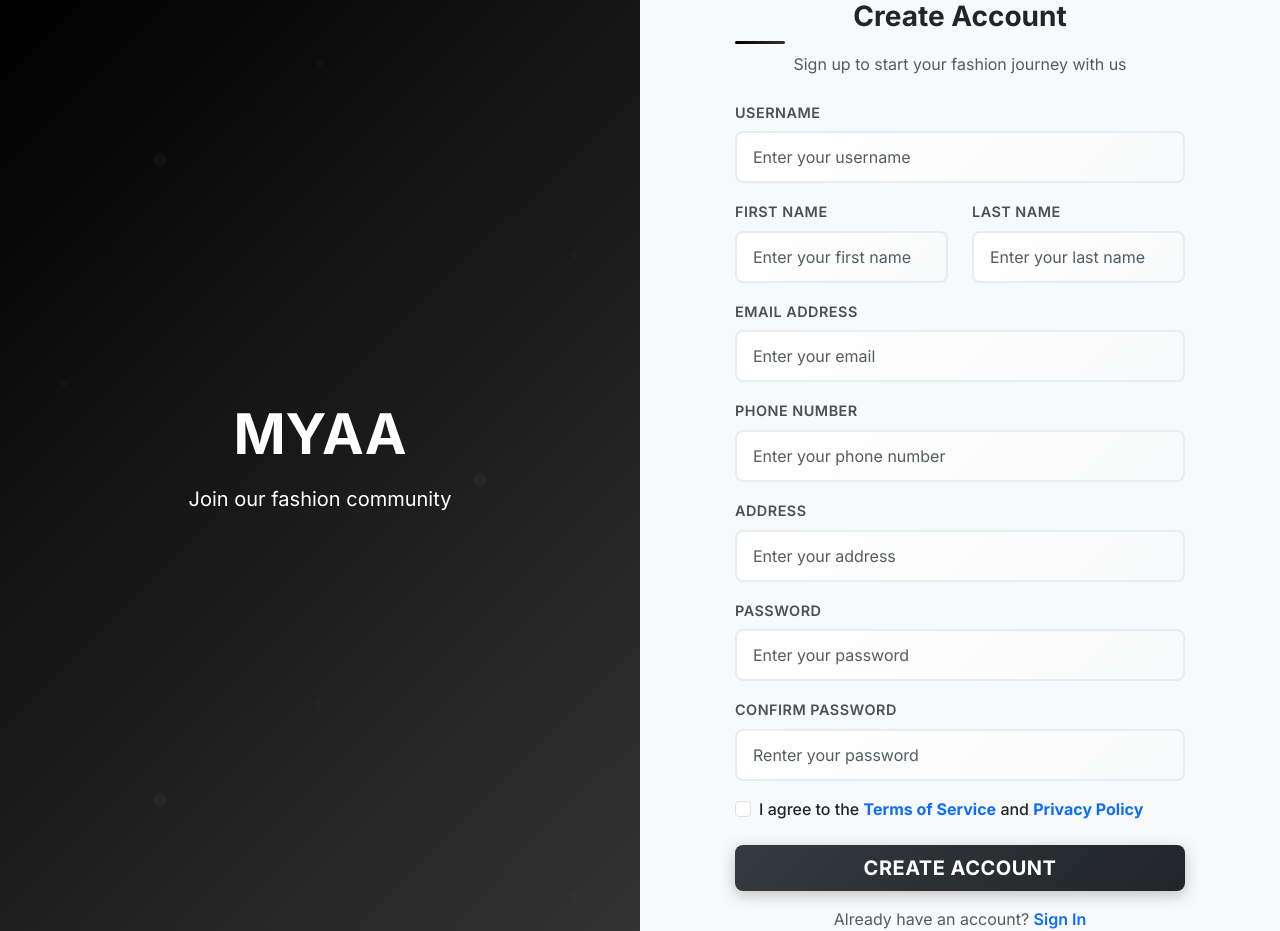
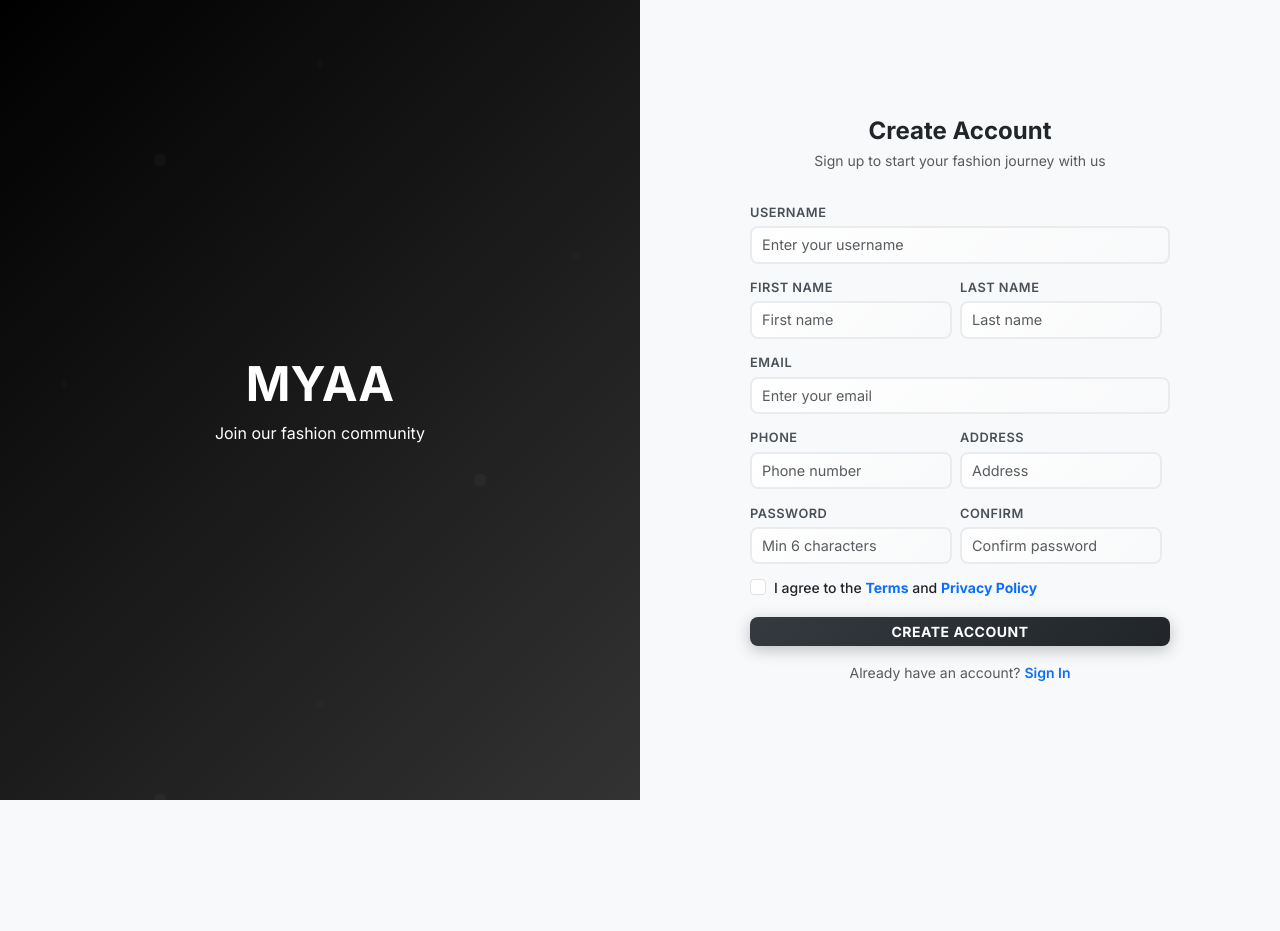
Before and after one commit to AliHRadwan/JS-Project, a plain HTML site: page public/signup.html in a window 1280 px wide. After the commit the page ends 800 px from the top, so only its background shows below. Drawn offline with nearby package versions, Linux system fonts and the light colour scheme.

Commit message:
enhancing the signup page layout

```diff
--- a/public/css/signup.css
+++ b/public/css/signup.css
@@ -1,8 +1,73 @@
-/* Signup Page Styles */
-body {
+/* Signup Page Styles - fit viewport, no scroll */
+html, body {
   font-family: 'Inter', -apple-system, BlinkMacSystemFont, 'Segoe UI', Roboto, sans-serif;
   background-color: #f8f9fa;
-  overflow-x: hidden;
+  overflow: hidden;
+  height: 100%;
+  margin: 0;
+  padding: 0;
+}
+
+.signup-viewport {
+  height: 100vh;
+  max-height: 100vh;
+  overflow: hidden;
+  padding: 0;
+}
+
+.signup-row {
+  height: 100%;
+  min-height: 0;
+}
+
+.auth-right {
+  overflow: hidden;
+  padding: clamp(8px, 2vh, 20px);
+}
+
+.signup-form-wrap {
+  width: 100%;
+  max-width: 420px;
+  max-height: 100%;
+  display: flex;
+  flex-direction: column;
+  justify-content: center;
+  gap: 0;
+}
+
+.signup-header {
+  margin-bottom: 1.25rem;
+  padding-bottom: 0.5rem;
+}
+
+.signup-form {
+  display: flex;
+  flex-direction: column;
+  gap: 0;
+}
+
+.signup-field {
+  margin-bottom: 0.65rem;
+  width: 100%;
+}
+
+.signup-terms {
+  flex: 1 1 100%;
+  margin-bottom: 0.6rem;
+}
+
+.signup-submit {
+  flex: 1 1 100%;
+  margin-top: 0.4rem;
+}
+
+.signup-footer {
+  margin-top: 0.65rem;
+  padding-top: 0.35rem;
+}
+
+.auth-left-inner {
+  padding: 1rem;
 }
 
 /* Enhanced checkbox validation styling */
@@ -91,10 +156,17 @@ body {
 .form-label {
   font-weight: 600;
   color: #495057;
-  margin-bottom: 8px;
+  margin-bottom: 4px;
   text-transform: uppercase;
   letter-spacing: 0.5px;
+  font-size: 0.8rem;
+}
+
+/* Compact form controls on signup */
+.signup-form .form-control {
+  padding: 6px 10px;
   font-size: 0.9rem;
+  min-height: 34px;
 }
 
 /* Dashboard-style buttons */
--- a/public/js/signup.js
+++ b/public/js/signup.js
@@ -113,13 +113,8 @@ function validateField(fieldId) {
         return false;
     }
 
-    if (fieldId === 'password' && value.length < 16) {
-        showError(fieldId, 'Password must be at least 16 characters long!');
-        return false;
-    }
-
-    if (fieldId === 'password' && (!/[A-Z]/.test(value) || !/[0-9]/.test(value) || !/[@#$%&*]/.test(value))) {
-        showError(fieldId, 'Password must contain at least 1 uppercase letter, 1 number, and 1 symbol (@#$%&*)!');
+    if (fieldId === 'password' && value.length < 6) {
+        showError(fieldId, 'Password must be at least 6 characters!');
         return false;
     }
 
@@ -244,8 +239,8 @@ function validateFormData(formData) {
         hasErrors = true;
     }
 
-    if (formData.password.length < 16 || !/[A-Z]/.test(formData.password) || !/[0-9]/.test(formData.password) || !/[@#$%&*]/.test(formData.password)) {
-        showError('password', 'Password must be at least 16 characters long and contain at least 1 uppercase letter, 1 number, and 1 symbol (@#$%&*)!');
+    if (formData.password.length < 6) {
+        showError('password', 'Password must be at least 6 characters!');
         hasErrors = true;
     }
 
--- a/public/signup.html
+++ b/public/signup.html
@@ -10,81 +10,82 @@
   <link rel="stylesheet" href="css/signup.css">
 </head>
 <body>
-  <div class="container-fluid vh-100 p-0">
-    <div class="row h-100 g-0">
+  <div class="container-fluid signup-viewport">
+    <div class="row signup-row g-0">
       <!-- Left Panel -->
       <div class="col-lg-6 d-flex align-items-center justify-content-center auth-left">
-        <div class="text-center text-white">
-          <h1 class="display-4 fw-bold mb-3">MYAA</h1>
-          <p class="fs-5">Join our fashion community</p>
+        <div class="text-center text-white auth-left-inner">
+          <h1 class="display-5 fw-bold mb-2">MYAA</h1>
+          <p class="fs-6 mb-0">Join our fashion community</p>
         </div>
       </div>
 
       <!-- Right Panel -->
       <div class="col-lg-6 d-flex align-items-center justify-content-center auth-right">
-        <div class="w-100" style="max-width: 450px;">
-          <div class="text-center mb-4">
-            <h2 class="h3 fw-bold text-dark mb-2">Create Account</h2>
-            <p class="text-muted">Sign up to start your fashion journey with us</p>
+        <div class="signup-form-wrap">
+          <div class="text-center signup-header">
+            <h2 class="h4 fw-bold text-dark mb-1">Create Account</h2>
+            <p class="text-muted small mb-0">Sign up to start your fashion journey with us</p>
           </div>
 
-          <form id="signupForm" class="needs-validation" novalidate>
-            <div class="mb-3">
+          <form id="signupForm" class="needs-validation signup-form" novalidate>
+            <div class="signup-field">
               <label for="username" class="form-label fw-semibold">Username</label>
-              <input type="text" class="form-control form-control-lg" id="username" placeholder="Enter your username" required>
+              <input type="text" class="form-control form-control-sm" id="username" placeholder="Enter your username" required>
             </div>
 
-            <div class="row mb-3">
-              <div class="col-md-6 mb-3 mb-md-0">
+            <div class="row g-2 signup-field">
+              <div class="col-6">
                 <label for="firstName" class="form-label fw-semibold">First Name</label>
-                <input type="text" class="form-control form-control-lg" id="firstName" placeholder="Enter your first name" required>
+                <input type="text" class="form-control form-control-sm" id="firstName" placeholder="First name" required>
               </div>
-              <div class="col-md-6">
+              <div class="col-6">
                 <label for="lastName" class="form-label fw-semibold">Last Name</label>
-                <input type="text" class="form-control form-control-lg" id="lastName" placeholder="Enter your last name" required>
+                <input type="text" class="form-control form-control-sm" id="lastName" placeholder="Last name" required>
               </div>
             </div>
 
-            <div class="mb-3">
-              <label for="email" class="form-label fw-semibold">Email Address</label>
-              <input type="email" class="form-control form-control-lg" id="email" placeholder="Enter your email" required>
+            <div class="signup-field">
+              <label for="email" class="form-label fw-semibold">Email</label>
+              <input type="email" class="form-control form-control-sm" id="email" placeholder="Enter your email" required>
             </div>
 
-            <div class="mb-3">
-              <label for="phone" class="form-label fw-semibold">Phone Number</label>
-              <input type="tel" class="form-control form-control-lg" id="phone" placeholder="Enter your phone number" required>
+            <div class="row g-2 signup-field">
+              <div class="col-6">
+                <label for="phone" class="form-label fw-semibold">Phone</label>
+                <input type="tel" class="form-control form-control-sm" id="phone" placeholder="Phone number" required>
+              </div>
+              <div class="col-6">
+                <label for="address" class="form-label fw-semibold">Address</label>
+                <input type="text" class="form-control form-control-sm" id="address" placeholder="Address" required>
+              </div>
             </div>
 
-            <div class="mb-3">
-              <label for="address" class="form-label fw-semibold">Address</label>
-              <input type="text" class="form-control form-control-lg" id="address" placeholder="Enter your address" required>
+            <div class="row g-2 signup-field">
+              <div class="col-6">
+                <label for="password" class="form-label fw-semibold">Password</label>
+                <input type="password" class="form-control form-control-sm" id="password" placeholder="Min 6 characters" required>
+              </div>
+              <div class="col-6">
+                <label for="confirmPassword" class="form-label fw-semibold">Confirm</label>
+                <input type="password" class="form-control form-control-sm" id="confirmPassword" placeholder="Confirm password" required>
+              </div>
             </div>
 
-            <div class="mb-3">
-              <label for="password" class="form-label fw-semibold">Password</label>
-              <input type="password" class="form-control form-control-lg" id="password" placeholder="Enter your password" required>
-            </div>
-
-            <div class="mb-3">
-              <label for="confirmPassword" class="form-label fw-semibold">Confirm Password</label>
-              <input type="password" class="form-control form-control-lg" id="confirmPassword" placeholder="Renter your password " required>
-            </div>
-
-            <div class="mb-4">
+            <div class="signup-field signup-terms">
               <div class="form-check">
                 <input class="form-check-input" type="checkbox" id="terms" required>
-                <label class="form-check-label fw-medium" for="terms">
-                  I agree to the <a href="#" class="text-decoration-none fw-bold">Terms of Service</a> and <a href="#" class="text-decoration-none fw-bold">Privacy Policy</a>
+                <label class="form-check-label small fw-medium" for="terms">
+                  I agree to the <a href="#" class="text-decoration-none fw-bold">Terms</a> and <a href="#" class="text-decoration-none fw-bold">Privacy Policy</a>
                 </label>
               </div>
             </div>
 
-            <button type="submit" class="btn btn-dark btn-lg w-100 mb-3 fw-bold">Create Account</button>
+            <button type="submit" class="btn btn-dark btn-sm w-100 fw-bold signup-submit">Create Account</button>
           </form>
 
-
-          <div class="text-center">
-            <p class="text-muted mb-0">Already have an account? <a href="login.html" class="text-decoration-none fw-semibold">Sign In</a></p>
+          <div class="text-center signup-footer">
+            <p class="text-muted small mb-0">Already have an account? <a href="login.html" class="text-decoration-none fw-semibold">Sign In</a></p>
           </div>
         </div>
       </div>
```
